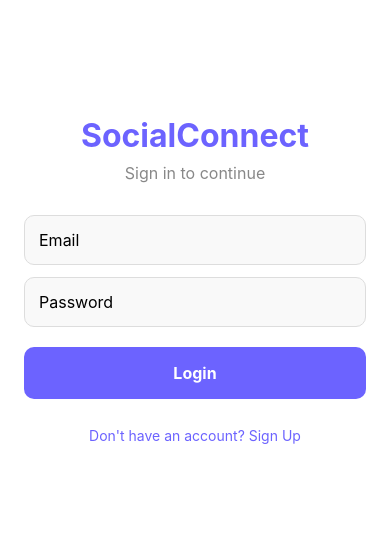
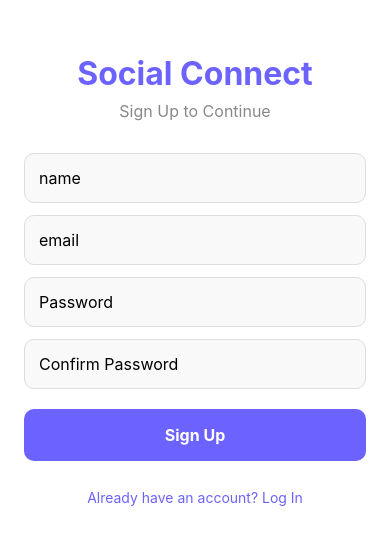
Before and after one commit to asdfBloody/socail-connect, a React Native app: screen /SignUp in a window 390 px wide. Shown: the part 142-686 px from the top of the page. Built offline with nearby package versions, Linux system fonts and the light colour scheme.

Commit message:
Day:4 SignUp Screen with Firebase Auth and Validation

```diff
--- a/App.tsx
+++ b/App.tsx
@@ -3,6 +3,7 @@ import {NavigationContainer} from '@react-navigation/native';
 import {createStackNavigator} from '@react-navigation/stack';
 import LoginScreen from './src/screens/LoginScreen';
 import HomeScreen from './src/screens/HomeScreen';
+import SignUpScreen from './src/screens/SignUpScreen';
 
 const Stack = createStackNavigator();
 
@@ -16,6 +17,11 @@ function App(): React.JSX.Element {
           options={{headerShown: false}}
         />
         <Stack.Screen
+          name="SignUp"
+          component={SignUpScreen}
+          options={{headerShown: false}}
+        />
+        <Stack.Screen
           name="Home"
           component={HomeScreen}
           options={{headerShown: false}}
--- a/src/screens/LoginScreen.tsx
+++ b/src/screens/LoginScreen.tsx
@@ -81,7 +81,7 @@ function LoginScreen({navigation}: any): React.JSX.Element {
             )}
 
             <TouchableOpacity
-              onPress={() => navigation.navigate('Signup')}>
+              onPress={() => navigation.navigate('SignUp')}>
               <Text style={styles.link}>Don't have an account? Sign Up</Text>
             </TouchableOpacity>
           </View>
--- /dev/null
+++ b/src/screens/SignUpScreen.tsx
@@ -0,0 +1,177 @@
+import React, {useState} from 'react';
+import {View, Text, TextInput, TouchableOpacity,
+        StyleSheet, ActivityIndicator, Alert} from 'react-native';
+import {Formik} from 'formik';
+import * as Yup from 'yup';
+import auth from '@react-native-firebase/auth';
+
+// TASK 1: Create signupSchema with these rules:
+// - name: required string
+// - email: valid email, required
+// - password: minimum 6 chars, required
+// - confirmPassword: must match password field, required
+const signupSchema = Yup.object().shape({
+    name : Yup.string().required("Name is required"),
+    email : Yup.string().email("Invalid Email").required("Email is required"),
+    password : Yup.string().min(6,"Password length must be 6 characters").required("Password is required"),
+    confirmPassword : Yup.string().oneOf([Yup.ref('password')], 'Password must match').required('Please confirm your password'),
+});
+
+function SignupScreen({navigation}: any): React.JSX.Element {
+  // TASK 2: Create a loading state (true/false)
+  const [loading, setLoading] = useState(false);
+
+  const handleSignup = async (values: any) => {
+    // TASK 3: Set loading to true
+    setLoading(true);
+
+    // TASK 4: Use auth().createUserWithEmailAndPassword()
+    //         to register the user
+    try{
+        await auth().createUserWithEmailAndPassword(values.email, values.password);
+        navigation.replace('Home'); // TASK 5: On success, navigate to Home using replace
+    } catch (error: any) { // TASK 6: On error, show an Alert with the error message
+        Alert.alert ('Signup Failed', error.message);
+    } finally { // TASK 7: Set loading to false in finally block
+        setLoading(false);
+    }
+  };
+
+  return (
+    // TASK 8: Build the UI similar to LoginScreen but with
+    // Name, Email, Password, Confirm Password fields
+    // and a Sign Up button
+    <View style={styles.container}>
+        <Text style={styles.title}>Social Connect</Text>
+        <Text style={styles.subtitle}>Sign Up to Continue</Text>
+
+        <Formik
+            initialValues={{name:'', email:'', password:'', confirmPassword:''}}
+            validationSchema={signupSchema}
+            onSubmit={handleSignup}>
+                {({handleChange, handleBlur, handleSubmit, values, errors, touched}) => (
+                    <View style={styles.form}>
+                        <TextInput
+                          style={styles.input}
+                          placeholder='name'
+                          onChangeText={handleChange('name')}
+                          onBlur={handleBlur('name')}
+                          value={values.name}/>
+
+                        {touched.name && errors.name && (
+                            <Text style={styles.error}>{errors.name}</Text>
+                        )}
+
+                        <TextInput
+                          style={styles.input}
+                          placeholder='email'
+                          onChangeText={handleChange('email')}
+                          onBlur={handleBlur('email')}
+                          value={values.email}
+                          keyboardType="email-address"
+                          autoCapitalize="none"/>
+
+                        {touched.email && errors.email && (
+                            <Text style={styles.error}>{errors.email}</Text>
+                        )}
+
+                        <TextInput
+                          style={styles.input}
+                          placeholder='Password'
+                          onChangeText={handleChange('password')}
+                          onBlur={handleBlur('password')}
+                          value={values.password}
+                          secureTextEntry/>
+
+                        {touched.password && errors.password && (
+                            <Text style={styles.error}>{errors.password}</Text>
+                        )}
+
+                        <TextInput
+                          style={styles.input}
+                          placeholder='Confirm Password'
+                          onChangeText={handleChange('confirmPassword')}
+                          onBlur={handleBlur('confirmPassword')}
+                          value={values.confirmPassword}
+                          secureTextEntry/>
+
+                        {touched.confirmPassword && errors.confirmPassword && (
+                            <Text style={styles.error}>{errors.confirmPassword}</Text>
+                        )}
+
+                        {loading ? (
+                            <ActivityIndicator size='large' color="#6C63FF" />
+                        ) : <TouchableOpacity
+                                style={styles.button}
+                                onPress={ () => handleSubmit()}>
+                                <Text style={styles.buttonText}>Sign Up</Text>
+                            </TouchableOpacity>
+                        }
+
+                        <TouchableOpacity
+                          onPress={() => navigation.navigate('Login')}>
+                          <Text style={styles.link}>Already have an account? Log In</Text>
+                          </TouchableOpacity>
+                    </View>
+                )}
+        </Formik>
+    </View>
+  );
+}
+
+const styles = StyleSheet.create({
+    container: {
+      flex: 1,
+      justifyContent: 'center',
+      paddingHorizontal: 24,
+      backgroundColor: '#fff',
+    },
+    title: {
+      fontSize: 32,
+      fontWeight: 'bold',
+      color: '#6C63FF',
+      textAlign: 'center',
+      marginBottom: 8,
+    },
+    subtitle: {
+      fontSize: 16,
+      color: '#888',
+      textAlign: 'center',
+      marginBottom: 32,
+    },
+    form :{
+      gap: 12
+    },
+    input :{
+      borderWidth: 1,
+      borderColor: '#ddd',
+      borderRadius: 10,
+      padding: 14,
+      fontSize: 16,
+      backgroundColor: '#f9f9f9',
+    },
+    error :{
+      color: 'red',
+      fontSize: 12,
+      marginTop: -8,
+    },
+    button: {
+      backgroundColor: '#6C63FF',
+      padding: 16,
+      borderRadius: 10,
+      alignItems: 'center',
+      marginTop: 8,
+    },
+    buttonText: {
+      color: '#fff',
+      fontSize: 16,
+      fontWeight: 'bold',
+    },
+    link: {
+      color: '#6C63FF',
+      textAlign: 'center',
+      marginTop: 16,
+    }
+})
+
+export default SignupScreen;
```
